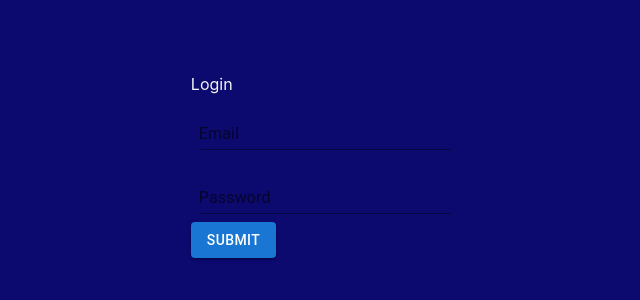
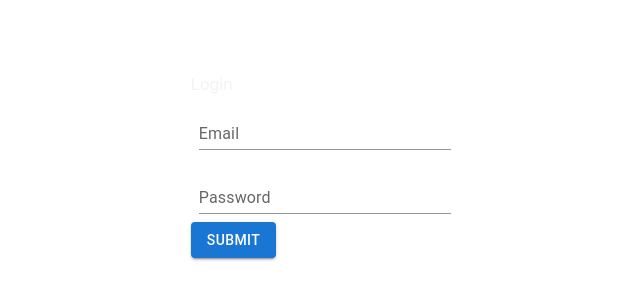
Before and after one commit to Monika1795/react-js-base-setup, a React (Create React App) app: page / in a window 1280 px wide. Shown: the part 234-534 px from the top of the page, without its empty margins (315-955 px from the left). Built offline with nearby package versions, Linux system fonts and the light colour scheme.

Commit message:
colorfix

```diff
--- a/src/App.css
+++ b/src/App.css
@@ -53,7 +53,7 @@ li{
 }
 /* base styles */
 body{
- background: var(--secondary);
+ /* background: var(--secondary); */
  overflow-x: hidden;
 }
 .button{
```
